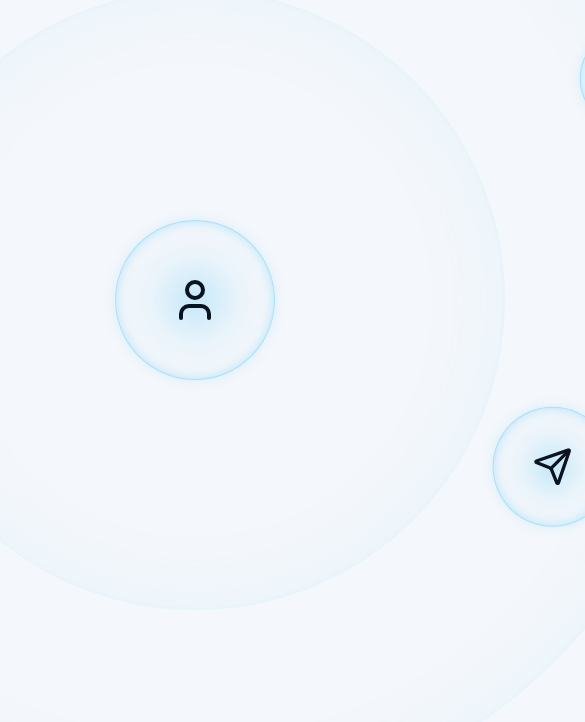
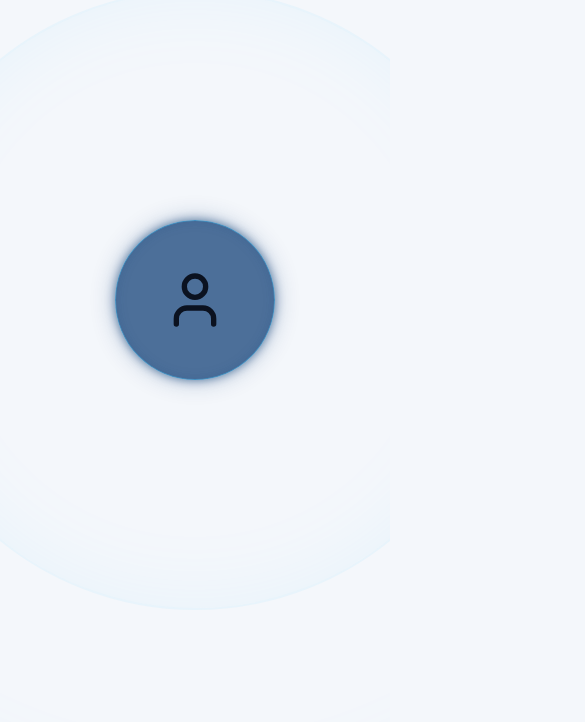
Before and after one commit to jerichotariao05/jt-web-portfolio, a Next.js app: page / in a window 390 px wide. Shown: the part 122-844 px from the top of the page, 585 px wide, since content can reach past the window. Built offline with nearby package versions, Linux system fonts and the light colour scheme.

Commit message:
Enhance global styles and refine homepage layout; update Nodes and Heading components for improved responsiveness and visual consistency.

```diff
--- a/app/globals.css
+++ b/app/globals.css
@@ -122,9 +122,9 @@
     @apply border-border outline-ring/50;
   }
   body {
-    @apply bg-background text-foreground;
+    @apply bg-background text-foreground overflow-x-hidden;
   }
   html {
-    @apply font-sans;
+    @apply font-sans overflow-x-hidden;
   }
 }
--- a/app/page.tsx
+++ b/app/page.tsx
@@ -15,8 +15,8 @@ export default function Home() {
   return (
     <>
       <Heading />
-      <main className="h-full flex items-center justify-center">
-        <Nodes icon={<User className="size-12" />} width={160} height={160} />
+      <main className="relative flex w-full min-h-dvh items-center justify-center overflow-hidden sm:overflow-visible">
+        <Nodes icon={<User className="size-16" />} width={160} height={160} />
         <RadarRing size={620} />
         <RadarRing size={1020} />
         <RadarRing size={1440} />
--- a/components/Heading.tsx
+++ b/components/Heading.tsx
@@ -10,7 +10,7 @@ export default function Heading() {
           Jericho Joshua Tariao
         </h3>
         <h5 className="text-lg md:text-xl font-medium">Software Developer</h5>
-        <div className="flex gap-2 mt-2">
+        {/* <div className="flex gap-2 mt-2">
           <Button
             size="lg"
             className="bg-transparent border border-primary/40 text-neutral-100 rounded-full transition-all duration-300 hover:scale-105 cursor-pointer"
@@ -24,8 +24,8 @@ export default function Heading() {
           >
             View My Work
           </Button>
-          <ModeToggle />
-        </div>
+        </div> */}
+        <ModeToggle />
       </div>
     </div>
   );
--- a/components/Nodes.tsx
+++ b/components/Nodes.tsx
@@ -19,7 +19,7 @@ export default function Nodes({
 }: NodeProps) {
   return (
     <div
-      className="relative flex items-center justify-center rounded-full border border-ring/40 bg-[radial-gradient(circle,color-mix(in_srgb,var(--ring)_25%,transparent)_0%,color-mix(in_srgb,var(--ring)_5%,transparent)_40%,transparent_70%)] shadow-[inset_0_0_12px_color-mix(in_srgb,var(--ring)_35%,transparent),0_0_12px_color-mix(in_srgb,var(--ring)_15%,transparent)] transition-all duration-300 hover:scale-105 hover:shadow-[inset_0_0_16px_color-mix(in_srgb,var(--ring)_60%,transparent),0_0_20px_color-mix(in_srgb,var(--ring)_35%,transparent)]"
+      className="relative flex items-center justify-center rounded-full border border-ring/40 bg-[#05366F]/70 shadow-[0_0_10px_#05366F99,0_0_24px_#05366F4D,inset_0_0_12px_#05366F26] transition-all duration-300 cursor-pointer hover:scale-105 hover:border-[#169BE9]/90 hover:shadow-[inset_0_0_16px_color-mix(in_srgb,var(--ring)_60%,transparent),0_0_20px_color-mix(in_srgb,var(--ring)_35%,transparent)]"
       onClick={onClick}
       style={{
         width,
--- a/components/RadarField.tsx
+++ b/components/RadarField.tsx
@@ -6,9 +6,9 @@ export default function RadarField({
   rotation,
 }: PropsWithChildren<{ size: number; rotation: number }>) {
   return (
-    <div className="absolute left-1/2 top-1/2 -translate-x-1/2 -translate-y-1/2">
+    <div className="pointer-events-none absolute left-1/2 top-1/2 -translate-x-1/2 -translate-y-1/2">
       <div
-        className="flex items-start justify-start"
+        className="pointer-events-none flex items-start justify-start"
         style={{
           width: `${size}px`,
           height: `${size}px`,
@@ -16,7 +16,7 @@ export default function RadarField({
         }}
       >
         <div
-          className="inline-flex"
+          className="pointer-events-auto inline-flex"
           style={{
             transform: `rotate(${rotation * -1}deg)`,
           }}
```
